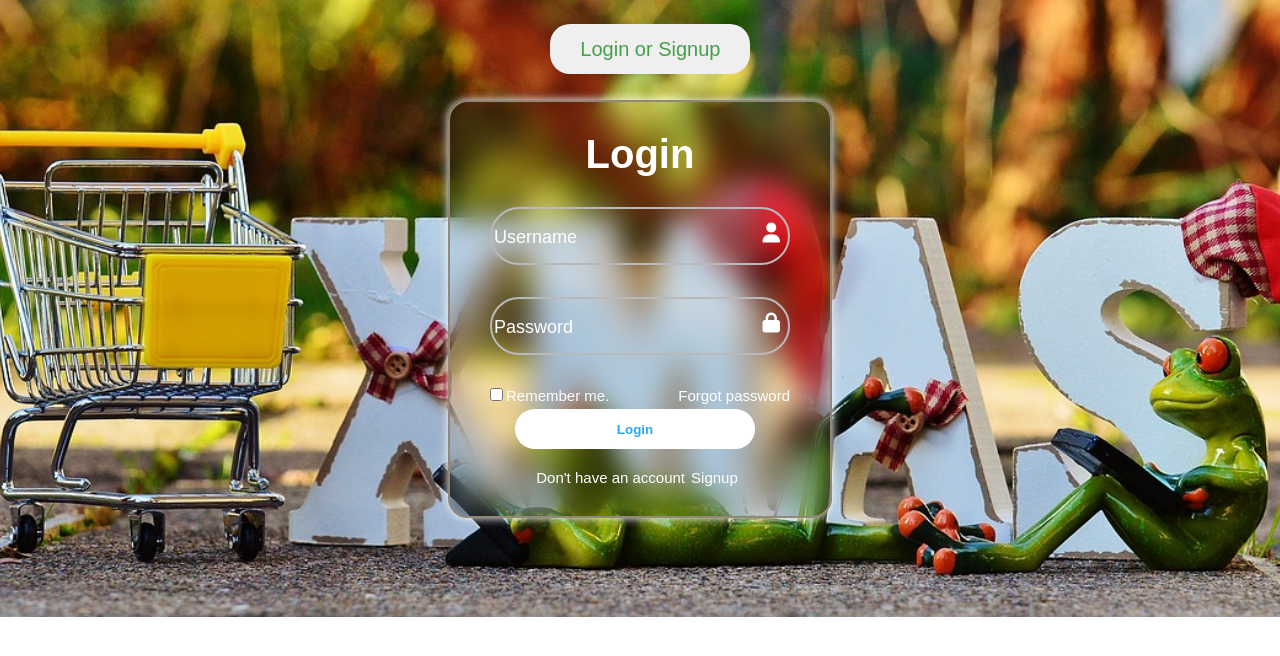
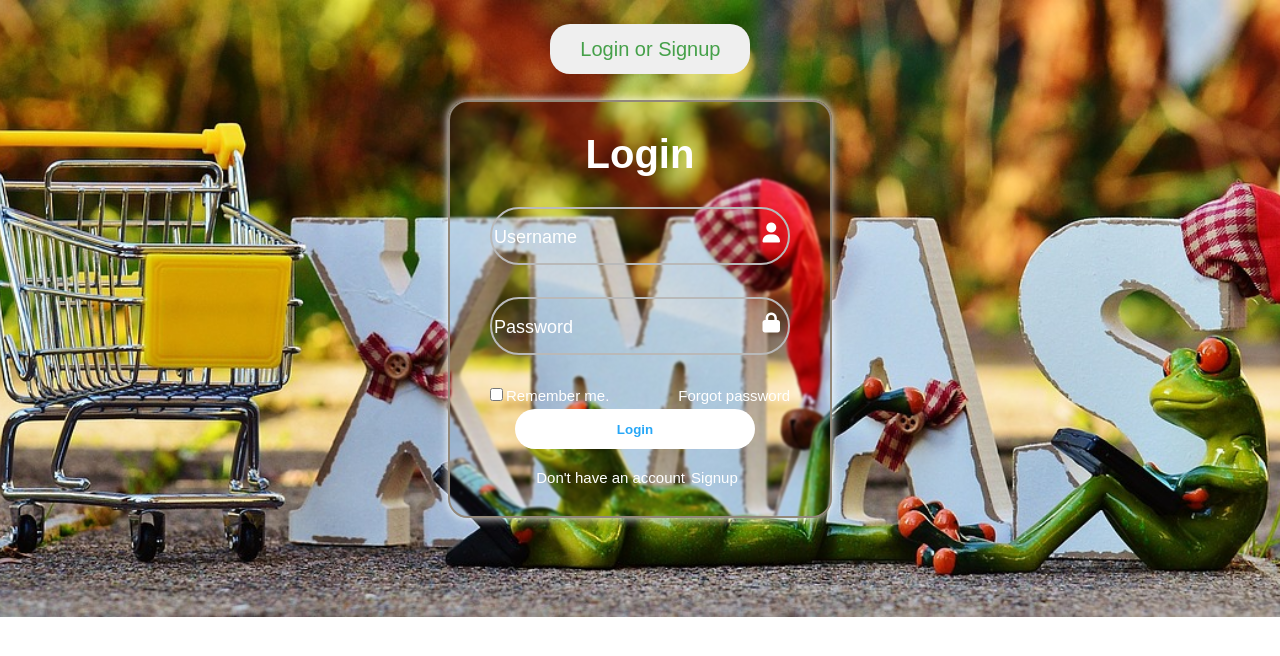
Before and after one commit to Axello47/didid, a plain HTML site: page login.html in a window 1280 px wide. Both pictures are taken after a click on the button "Login or Signup". Drawn offline with Linux system fonts and the light colour scheme.

Commit message:
Update login.css

```diff
--- a/login.css
+++ b/login.css
@@ -22,7 +22,7 @@ body{
     display: none;
     background: transparent;
     border: 2px solid #92887A;
-    backdrop-filter: blur(15px);
+    backdrop-filter: blur(1px);
     box-shadow: 0px 0px 10px 0px;
     padding: 30px 40px;
     border-radius: 20px;
```
